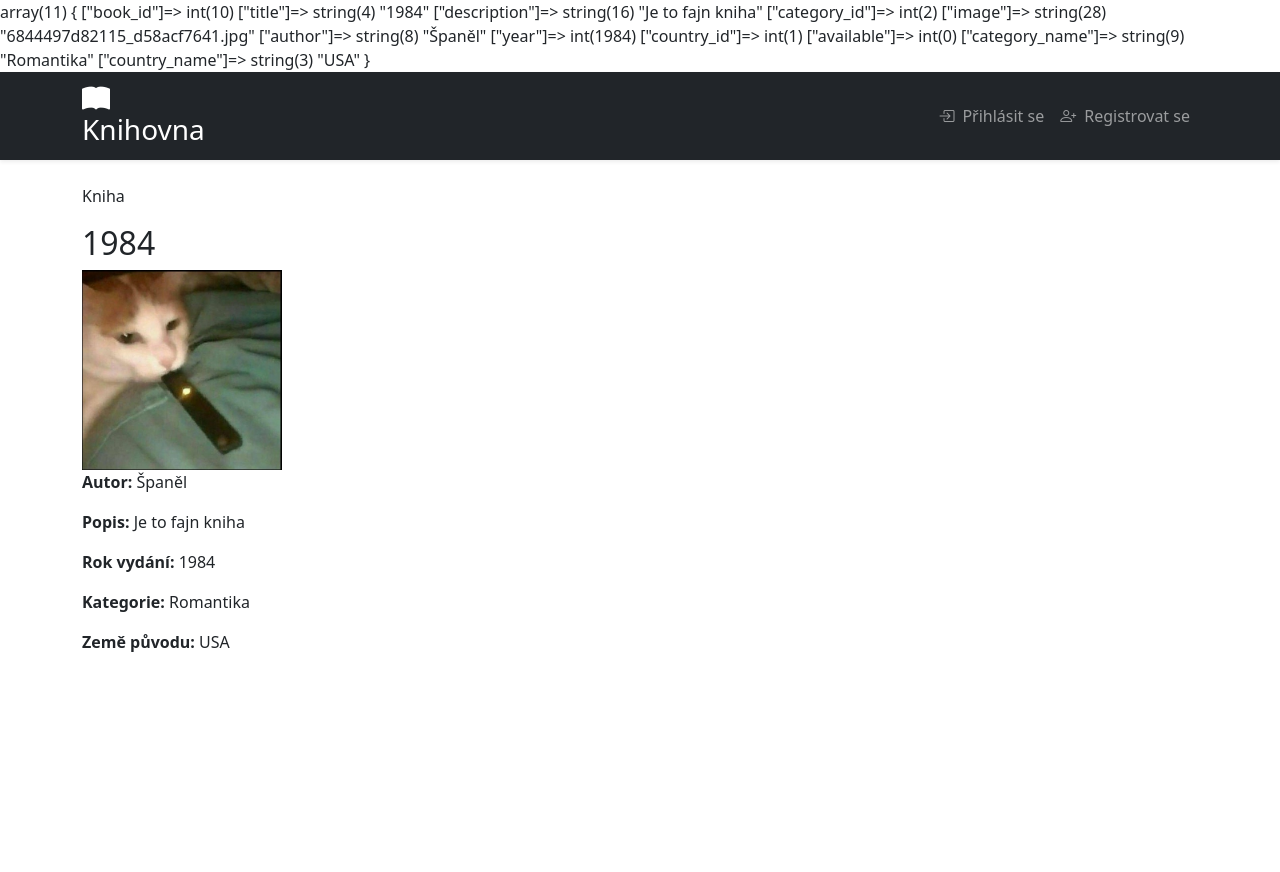
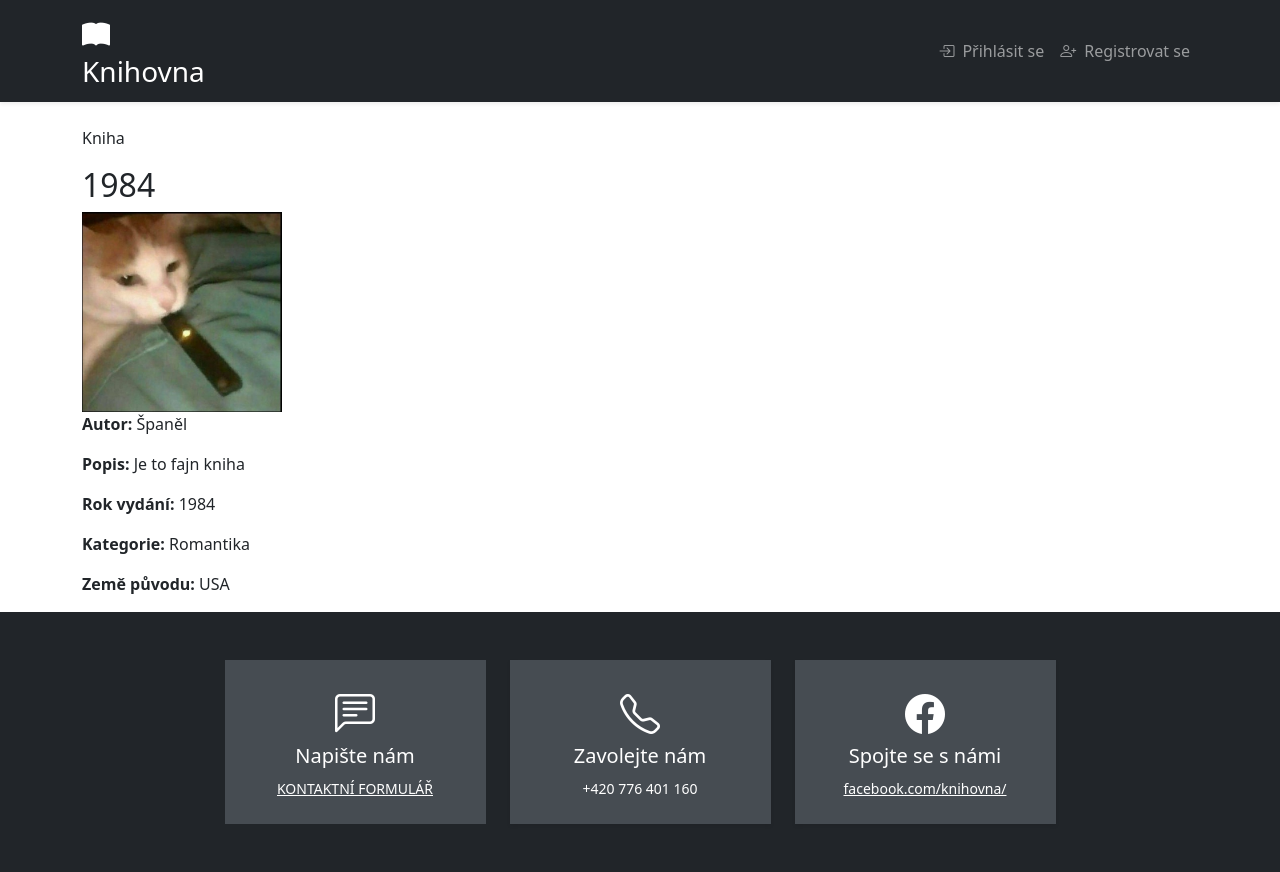
Before and after one commit to elchupacabra666/knihovni-system, a PHP site: page /book.php?id=10 in a window 1280 px wide. Before the commit the page ends 652 px from the top, so only its background shows below. Run offline with PHP 8.4, Linux system fonts and the light colour scheme; data comes from the database, SQL or seed files in the repository; a stand-in replaces the project's code that opens the database connection.

Commit message:
footer improved
todo: footer, book.php

```diff
--- a/book.php
+++ b/book.php
@@ -24,7 +24,6 @@
       }
     }
 
-    var_dump($book);
 
 
     include 'inc/header.php';
--- a/inc/custom.css
+++ b/inc/custom.css
@@ -34,3 +34,21 @@ div.suggestion-item {
 .suggestion-item:hover {
   background-color: #ffffff;
 }
+
+.footer-container {
+  background-color: #343a40;
+}
+
+.ft-contacts-telefon {
+   display: block;
+   float: left;
+   width: 31.47153598281418%;
+   height: 208px;
+   text-align: center;
+   box-sizing: border-box;
+   border-radius: 1px;
+   border-top: 1px solid #999;
+   background: #707070;
+   box-shadow: 0 3px 2px 0 rgba(0, 0, 0, 0.2);
+   padding: 10px;
+}
--- a/inc/footer.php
+++ b/inc/footer.php
@@ -1,3 +1,36 @@
     </main>
+
+      <div class="bg-dark text-white py-5">
+        <div class="container">
+          <div class="row g-4 text-center justify-content-center">
+
+            <div class="col-md-3">
+              <div class="p-4 bg-secondary bg-opacity-50 shadow-s m">
+                <i class="bi bi-chat-left-text fs-1 mb-3"></i>
+                <h5>Napište nám</h5>
+                <a href="#" class="text-white text-decoration-underline small">KONTAKTNÍ FORMULÁŘ</a>
+              </div>
+            </div>
+
+            <div class="col-md-3">
+              <div class="p-4 bg-secondary bg-opacity-50 shadow-sm">
+                <i class="bi bi-telephone fs-1 mb-3"></i>
+                <h5>Zavolejte nám</h5>
+                <span class="small">+420 776 401 160</span>
+              </div>
+            </div>
+
+            <div class="col-md-3">
+              <div class="p-4 bg-secondary bg-opacity-50 shadow-sm">
+                <i class="bi bi-facebook fs-1 mb-3"></i>
+                <h5>Spojte se s námi</h5>
+                <a href="https://facebook.com/knihovna" class="text-white text-decoration-underline small">facebook.com/knihovna/</a>
+              </div>
+            </div>
+
+          </div>
+        </div>
+      </div>
+
   </body>
 </html>
```
